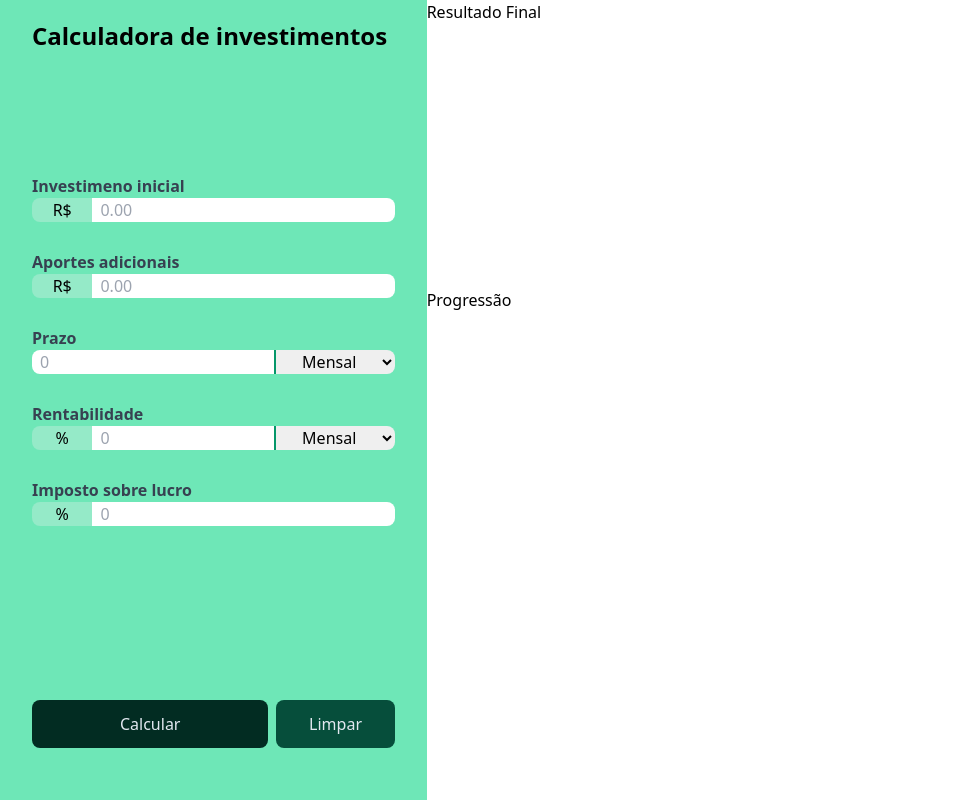
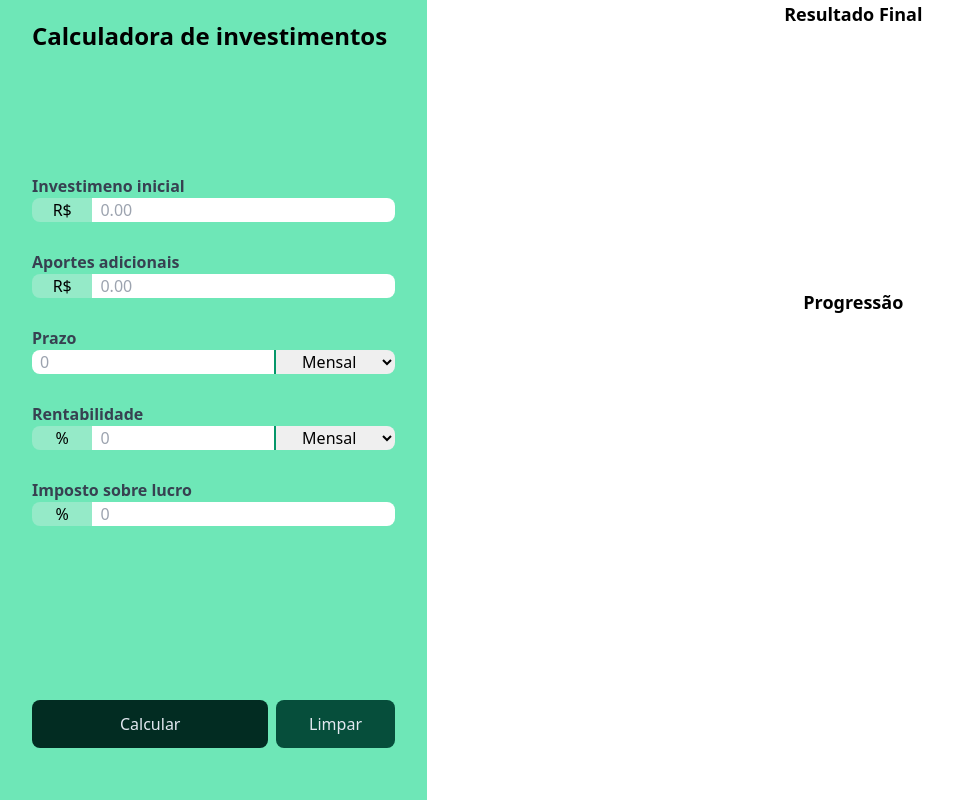
Before and after one commit to Johnnysamuca/projetoCalculadoraInvestimentos, a website built with Vite: page index.html in a window 1280 px wide. Shown: the whole page, without its empty margins (0-953 px from the left). Built offline with nearby package versions, Linux system fonts and the light colour scheme.

Commit message:
estilização dos graficos concluida

```diff
--- a/index.html
+++ b/index.html
@@ -149,14 +149,14 @@
       </div>
     </aside>
 
-    <main class="h-full">
-      <section id="charts-container">
-        <div class="h-[36dvh]">
-          <p>Resultado Final</p>
+    <main class="row-span-2 col-span-2">
+      <section id="charts-container" class="h-full">
+        <div class="h-[36%] flex flex-col items-center pb-10">
+          <p class="font-bold text-lg">Resultado Final</p>
           <canvas id="final-money-distribution"></canvas>
         </div>
-        <div class="h-[64dvh]">
-          <p>Progressão</p>
+        <div class="h-[64%] flex flex-col items-center">
+          <p class="font-bold text-lg">Progressão</p>
           <canvas id="progression"></canvas>
         </div>
       </section>
```
